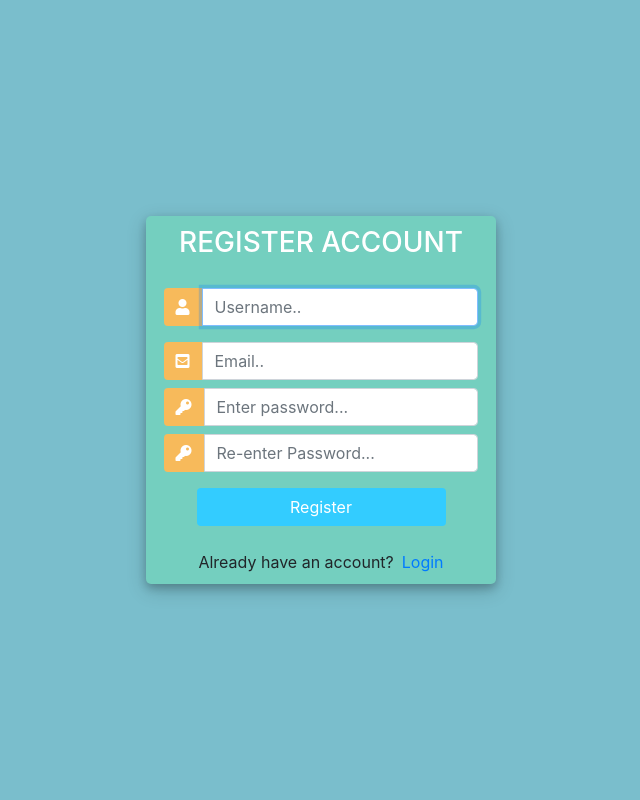
After one commit to pumulo-mufalali/CustomaKit, a Django app: page /register/ in a window 1280 px wide. The commit adds this page. Shown: the whole page, without its empty margins (319-959 px from the left). Run offline with Django 5.2, Linux system fonts and the light colour scheme; some libraries are stand-ins or nearby versions.

Commit message:
user authentication added

```diff
--- a/accounts/form.py
+++ b/accounts/form.py
@@ -1,4 +1,6 @@
 from django.forms import ModelForm
+from django.contrib.auth.forms import UserCreationForm
+from django.contrib.auth.models import User
 from .models import *
 
 class OrderForm(ModelForm):
@@ -10,3 +12,8 @@ class CustomerForm(ModelForm):
   class Meta:
     model = Customer
     fields = '__all__'
+
+class CreateUserForm(UserCreationForm):
+  class Meta:
+    model = User
+    fields = ['username', 'email', 'password1', 'password2']
--- a/accounts/static/accounts/css/customer.css
+++ b/accounts/static/accounts/css/customer.css
@@ -48,3 +48,9 @@
 a {
     text-decoration: none;
 }
+
+.form-row {
+    display: flex;
+    align-items: center;
+    gap: 10px;
+}
--- /dev/null
+++ b/accounts/templates/accounts/register.html
@@ -0,0 +1,139 @@
+<!DOCTYPE html>
+<html>
+
+<head>
+	<title>Register</title>
+	<link rel="stylesheet" href="https://stackpath.bootstrapcdn.com/bootstrap/4.1.3/css/bootstrap.min.css" integrity="sha384-MCw98/SFnGE8fJT3GXwEOngsV7Zt27NXFoaoApmYm81iuXoPkFOJwJ8ERdknLPMO" crossorigin="anonymous">
+	<script src="https://ajax.googleapis.com/ajax/libs/jquery/3.3.1/jquery.min.js"></script>
+	<link rel="stylesheet" href="https://use.fontawesome.com/releases/v5.6.1/css/all.css" integrity="sha384-gfdkjb5BdAXd+lj+gudLWI+BXq4IuLW5IT+brZEZsLFm++aCMlF1V92rMkPaX4PP" crossorigin="anonymous">
+
+	<style>
+		body,
+		html {
+			margin: 0;
+			padding: 0;
+			height: 100%;
+			background: #7abecc !important;
+		}
+		.user_card {
+			width: 350px;
+			margin-top: auto;
+			margin-bottom: auto;
+			background: #74cfbf;
+			position: relative;
+			display: flex;
+			justify-content: center;
+			flex-direction: column;
+			padding: 10px;
+			box-shadow: 0 4px 8px 0 rgba(0, 0, 0, 0.2), 0 6px 20px 0 rgba(0, 0, 0, 0.19);
+			-webkit-box-shadow: 0 4px 8px 0 rgba(0, 0, 0, 0.2), 0 6px 20px 0 rgba(0, 0, 0, 0.19);
+			-moz-box-shadow: 0 4px 8px 0 rgba(0, 0, 0, 0.2), 0 6px 20px 0 rgba(0, 0, 0, 0.19);
+			border-radius: 5px;
+
+		}
+
+		.form_container {
+			margin-top: 20px;
+		}
+
+		#form-title{
+			color: #fff;
+		}
+		.login_btn {
+			width: 100%;
+			background: #33ccff !important;
+			color: white !important;
+		}
+		.login_btn:focus {
+			box-shadow: none !important;
+			outline: 0px !important;
+		}
+		.login_container {
+			padding: 0 2rem;
+		}
+		.input-group-text {
+			background: #f7ba5b !important;
+			color: white !important;
+			border: 0 !important;
+			border-radius: 0.25rem 0 0 0.25rem !important;
+		}
+		.input_user,
+		.input_pass:focus {
+			box-shadow: none !important;
+			outline: 0px !important;
+		}
+
+	</style>
+
+</head>
+<body>
+	<div class="container h-100">
+		<div class="d-flex justify-content-center h-100">
+			<div class="user_card">
+				<div class="d-flex justify-content-center">
+					<h3 id="form-title">REGISTER ACCOUNT</h3>
+				</div>
+				<div class="d-flex justify-content-center form_container">
+
+					<form method="post" action="{% url 'register' %}">
+            {% csrf_token %}
+						<div class="input-group mb-3">
+							<div class="input-group-append">
+								<span class="input-group-text"><i class="fas fa-user"></i></span>
+							</div>
+							{{form.username}}
+						</div>
+						<div class="input-group mb-2">
+							<div class="input-group-append">
+								<span class="input-group-text"><i class="fas fa-envelope-square"></i></span>
+							</div>
+							{{form.email}}
+						</div>
+						<div class="input-group mb-2">
+							<div class="input-group-append">
+								<span class="input-group-text"><i class="fas fa-key"></i></span>
+							</div>
+							{{form.password1}}
+						</div>
+						<div class="input-group mb-2">
+							<div class="input-group-append">
+								<span class="input-group-text"><i class="fas fa-key"></i></span>
+							</div>
+							{{form.password2}}
+						</div>
+
+				   		<div class="d-flex justify-content-center mt-3 login_container">
+				 			<input class="btn login_btn" type="submit" value="Register">
+				   		</div>
+					</form>
+				</div>
+
+        {{form.errors}}
+
+				<div class="mt-4">
+					<div class="d-flex justify-content-center links">
+						Already have an account? <a href="{% url 'login' %}" class="ml-2">Login</a>
+					</div>
+				</div>
+			</div>
+		</div>
+	</div>
+	<script>
+						/* Because i didnt set placeholder values in forms.py they will be set here using vanilla Javascript
+		//We start indexing at one because CSRF_token is considered and input field
+		 */
+
+		//Query All input fields
+		var form_fields = document.getElementsByTagName('input')
+		form_fields[1].placeholder='Username..';
+		form_fields[2].placeholder='Email..';
+		form_fields[3].placeholder='Enter password...';
+		form_fields[4].placeholder='Re-enter Password...';
+
+
+		for (var field in form_fields){
+			form_fields[field].className += ' form-control'
+		}
+	</script>
+</body>
+</html>
--- a/accounts/urls.py
+++ b/accounts/urls.py
@@ -1,21 +1,24 @@
 from django.urls import path
-from .views import *
+from . import views
 
 
 urlpatterns = [
-  path('', dashboard, name='dashboard'),
-  path('customer/<int:pk>/', customer, name='customer_detail'),
-  path('products/', products, name='product'),
-  path('status/', status, name='statuses'),
+  path('login/', views.loginPage, name='login'),
+  path('register/', views.registerPage, name='register'),
 
-  path('customers/', customers, name='customers'),
-  path('orders/', totalOrders, name='total_orders'),
+  path('', views.dashboard, name='dashboard'),
+  path('customer/<int:pk>/', views.customer, name='customer_detail'),
+  path('products/', views.products, name='product'),
+  path('status/', views.status, name='statuses'),
 
-  path('create_order/<int:pk>/', createOrder, name='create_order'),
-  path('update_order/<int:pk>/', updateOrder, name='update_order'),
-  path('delete_order/<int:pk>/', deleteOrder, name='delete'),
+  path('customers/', views.customers, name='customers'),
+  path('orders/', views.totalOrders, name='total_orders'),
 
-  path('create_customer/', createCustomer, name='create_customer'),
+  path('create_order/<int:pk>/', views.createOrder, name='create_order'),
+  path('update_order/<int:pk>/', views.updateOrder, name='update_order'),
+  path('delete_order/<int:pk>/', views.deleteOrder, name='delete'),
+
+  path('create_customer/', views.createCustomer, name='create_customer'),
   # path('update_customer/<int:pk>/', updateCustomer, name='update_customer'),
   # path('delete_customer/<int:pk>/', deleteCustomer, name='delete_customer'),
 ]
--- a/accounts/views.py
+++ b/accounts/views.py
@@ -1,20 +1,44 @@
 from django.shortcuts import render, redirect, get_object_or_404
 from .models import *
-from .form import OrderForm, CustomerForm
+from .form import OrderForm, CustomerForm, CreateUserForm
 from django.forms import inlineformset_factory
+from .filters import OrderFilter
 
+from django.contrib import messages
+
+
+def loginPage(request):
+  # form =
+  context = {}
+  return render(request, 'accounts/login.html', context)
+
+def registerPage(request):
+  form = CreateUserForm()
+  if request.method == 'POST':
+    form = CreateUserForm(request.POST)
+    if form.is_valid():
+      form.save()
+      user = form.cleaned_data.get('username')
+      messages.success(request, 'An account for ' + user + ' was created')
+      return redirect('login')
+
+  context = {'form':form}
+  return render(request, 'accounts/register.html', context)
 
 def dashboard(request):
   order_list = Order.objects.all()
   total_customers = Customer.objects.all().count()
   pending_orders = order_list.filter(status='pending').count()
   total_orders = order_list.count()
+  myFilter = OrderFilter(request.GET, queryset=order_list)
+  order_list = myFilter.qs
 
   context = {
     'pending_orders': pending_orders,
     'total_orders':total_orders,
     'total_customers': total_customers,
     'recent_orders':order_list,
+    'myFilter':myFilter,
   }
   return render(request, 'accounts/dashboard.html', context)
 
--- a/crm/settings.py
+++ b/crm/settings.py
@@ -40,6 +40,8 @@ INSTALLED_APPS = [
     'django.contrib.staticfiles',
 
     'accounts.apps.AccountsConfig',
+
+    'django_filters',
 ]
 
 MIDDLEWARE = [
```
Also changed, not shown: accounts/filters.py (added, +8 -0 lines), accounts/templates/accounts/dashboard.html (+19 -6 lines), accounts/templates/accounts/login.html (added, +123 -0 lines), db.sqlite3.
